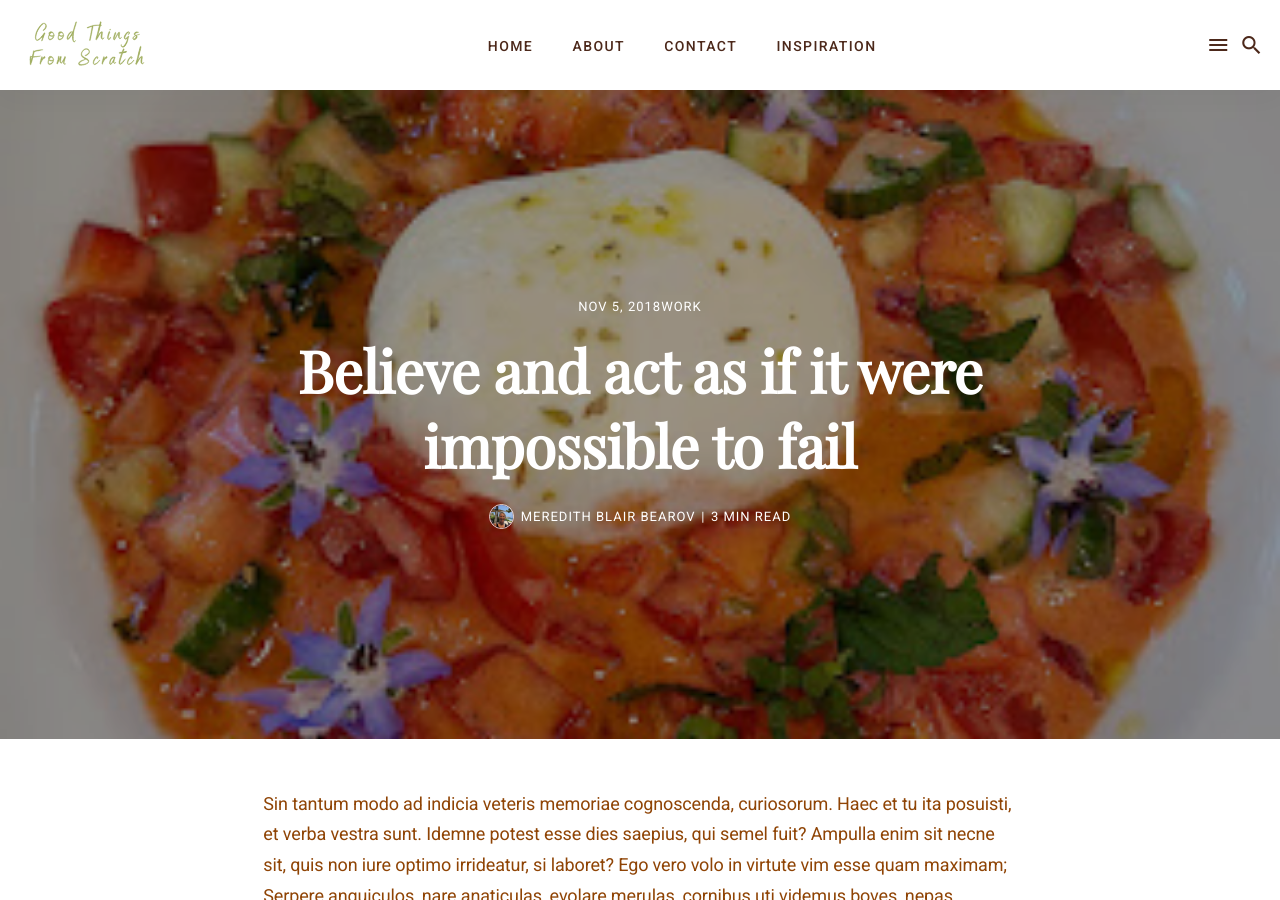
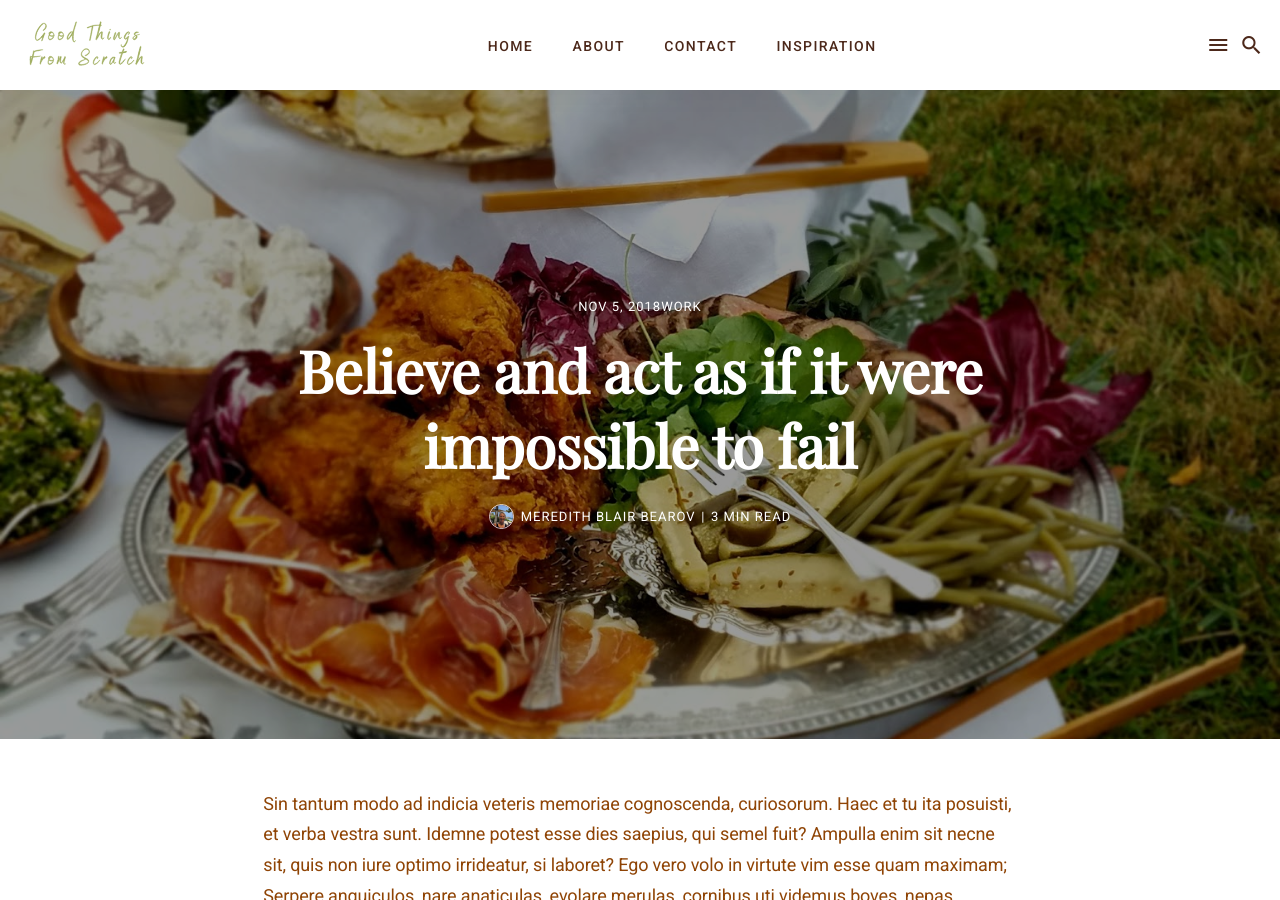
Before and after one commit to Stillpoint-Software/GoodThingsFromScratch, a Jekyll site: the page built from _posts/2018-11-05-believe-and-act-as-if-it-were-impossible-to-fail.md, in a window 1280 px wide and 900 px high. Built offline with Jekyll 4.4.1, drawn with Linux system fonts in a browser that asks for light colours; nearby versions of some CDN libraries.

Commit message:
Update Post “2018-11-05-believe-and-act-as-if-it-were-impossible-to-fail”

```diff
--- a/_posts/2018-11-05-believe-and-act-as-if-it-were-impossible-to-fail.md
+++ b/_posts/2018-11-05-believe-and-act-as-if-it-were-impossible-to-fail.md
@@ -2,7 +2,7 @@
 layout: post
 title: Believe and act as if it were impossible to fail
 date: 2018-11-05 03:01:00
-image: /assets/20230716_193736.jpg
+image: /assets/20171104_113617-1.jpg
 tags: Work
 ---
 Sin tantum modo ad indicia veteris memoriae cognoscenda, curiosorum. Haec et tu ita posuisti, et verba vestra sunt. Idemne potest esse dies saepius, qui semel fuit? Ampulla enim sit necne sit, quis non iure optimo irrideatur, si laboret? Ego vero volo in virtute vim esse quam maximam; Serpere anguiculos, nare anaticulas, evolare merulas, cornibus uti videmus boves, nepas aculeis.
```
Also changed, not shown: assets/20171104_113617-1.jpg (added).
